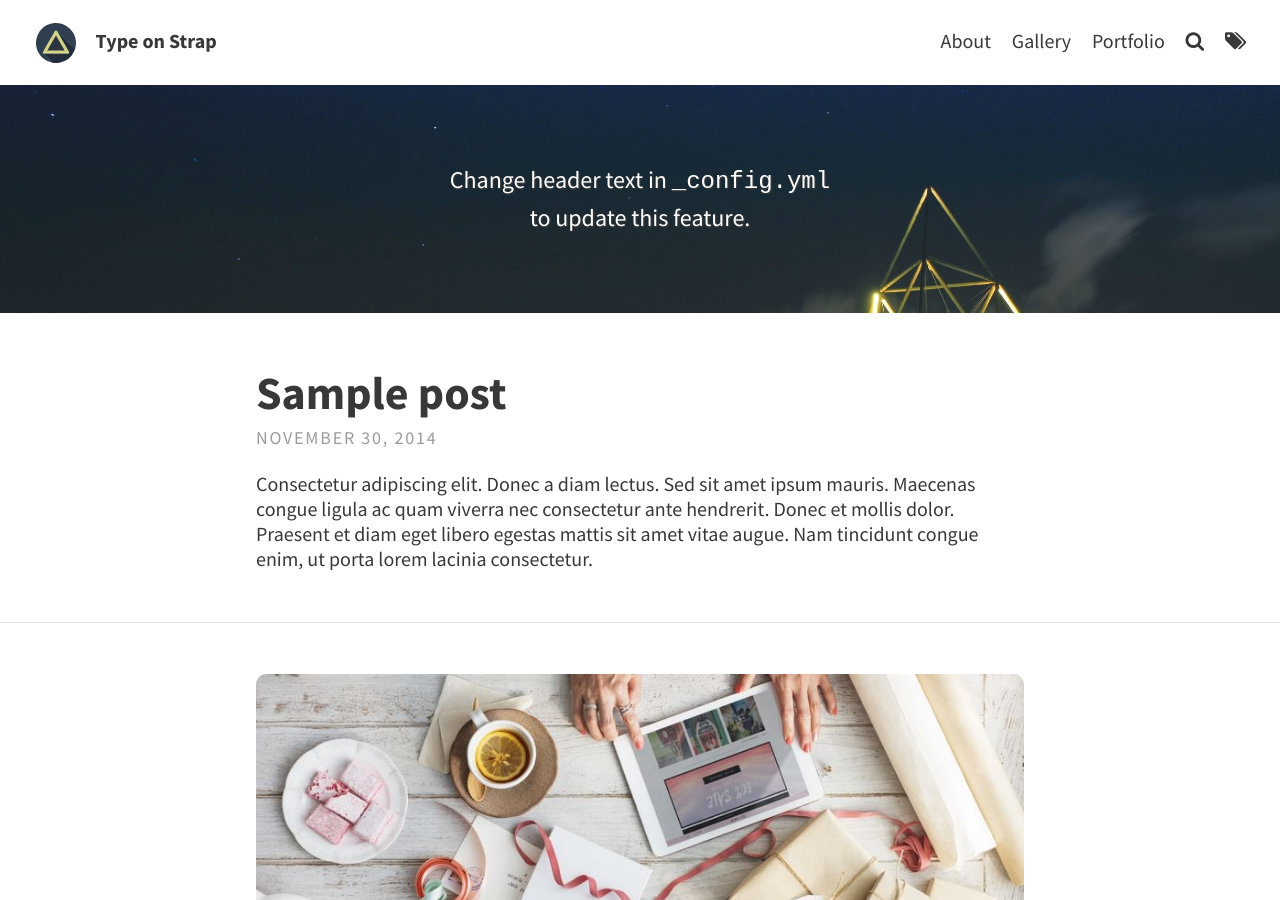
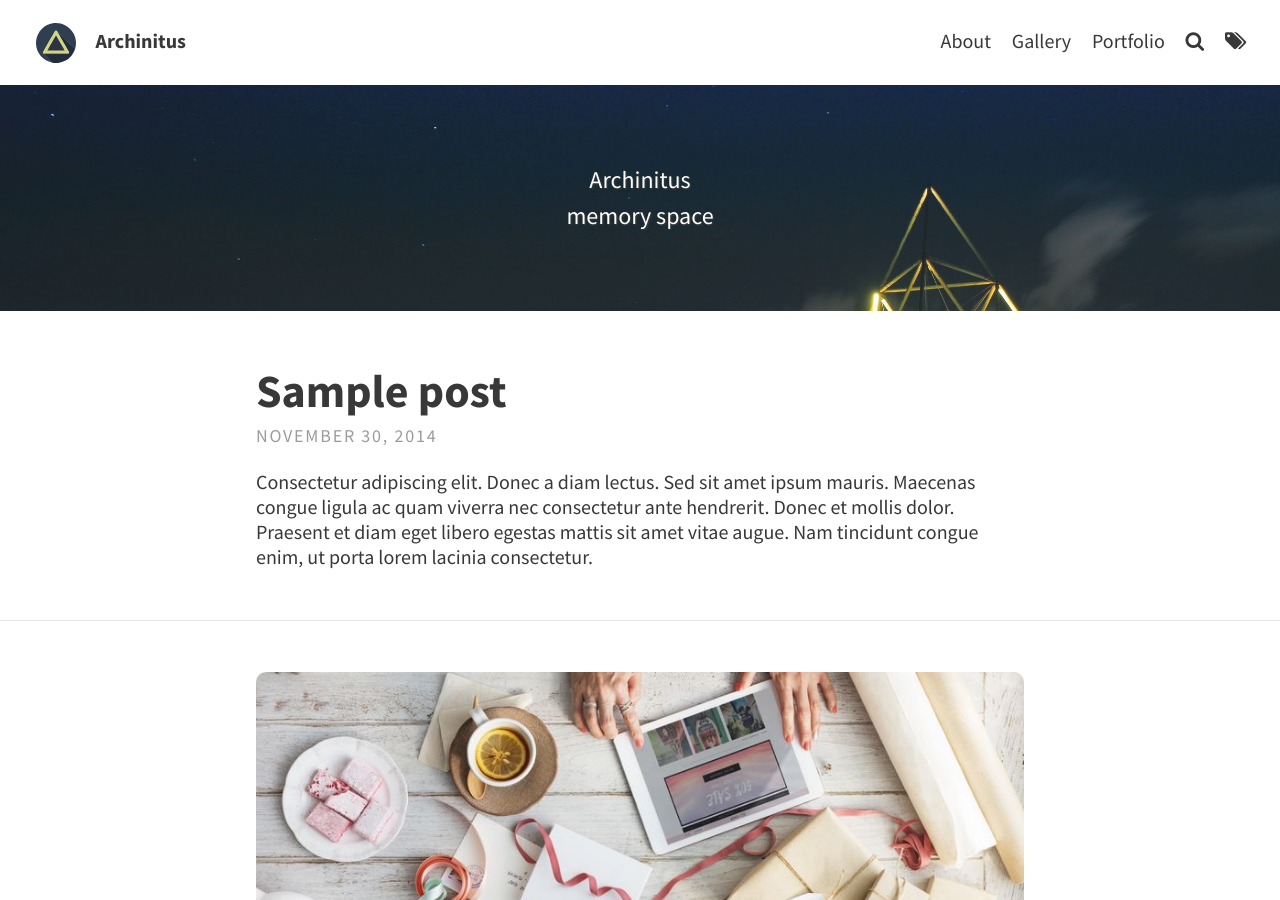
Before and after one commit to archinitus/archinitus.github.com, a Jekyll site: the page built from index.html, in a window 1280 px wide and 900 px high. Built offline with Jekyll 4.4.1, drawn with Linux system fonts in a browser that asks for light colours; the list of posts is cut into pages by our own code.

Commit message:
config 파일 수정

```diff
--- a/_config.yml
+++ b/_config.yml
@@ -1,21 +1,21 @@
 # SITE CONFIGURATION
 bseurl: "/Type-on-Strap"
-url: "https://sylhare.github.io"
-title: Type on Strap # site's title
+url: "https://archinitus.github.io"
+title: Archinitus # site's title
 description: "A website with blog posts and pages" # used by search engines
 
 
 # THEME-SPECIFIC CONFIGURATION
 theme_settings:
   # Meta
-  title: Type on Strap # blog's title
+  title: Archinitus # blog's title
   avatar: assets/img/triangle.svg
   favicon: assets/favicon.ico
   gravatar: # Email MD5 hash
 
   # Header and footer text
   header_text: > #two or three lines to describe your site
-     <p>Change header text in <code>_config.yml</code> <br> to update this feature.</p>
+     <p>Archinitus <br> memory space</p>
   header_text_feature_image: assets/img/pexels/triangular.jpeg
   footer_text: >
    Powered by <a href="https://jekyllrb.com/">Jekyll</a> with <a href="https://github.com/sylhare/Type-on-Strap">Type on Strap</a>
@@ -29,7 +29,7 @@ theme_settings:
   facebook:
   flickr:
   gitlab:
-  github: "sylhare"
+  github: "archinitus"
   google_plus:
   instagram:
   keybase:
```
